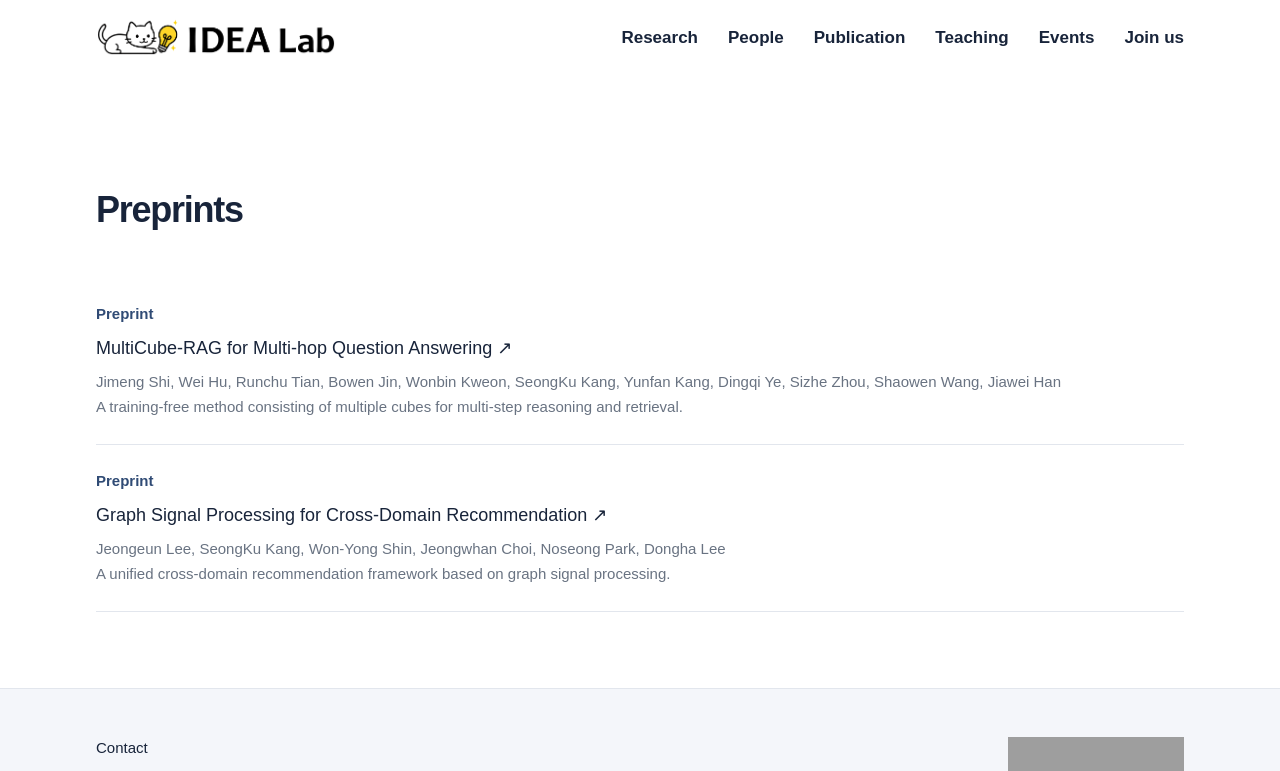
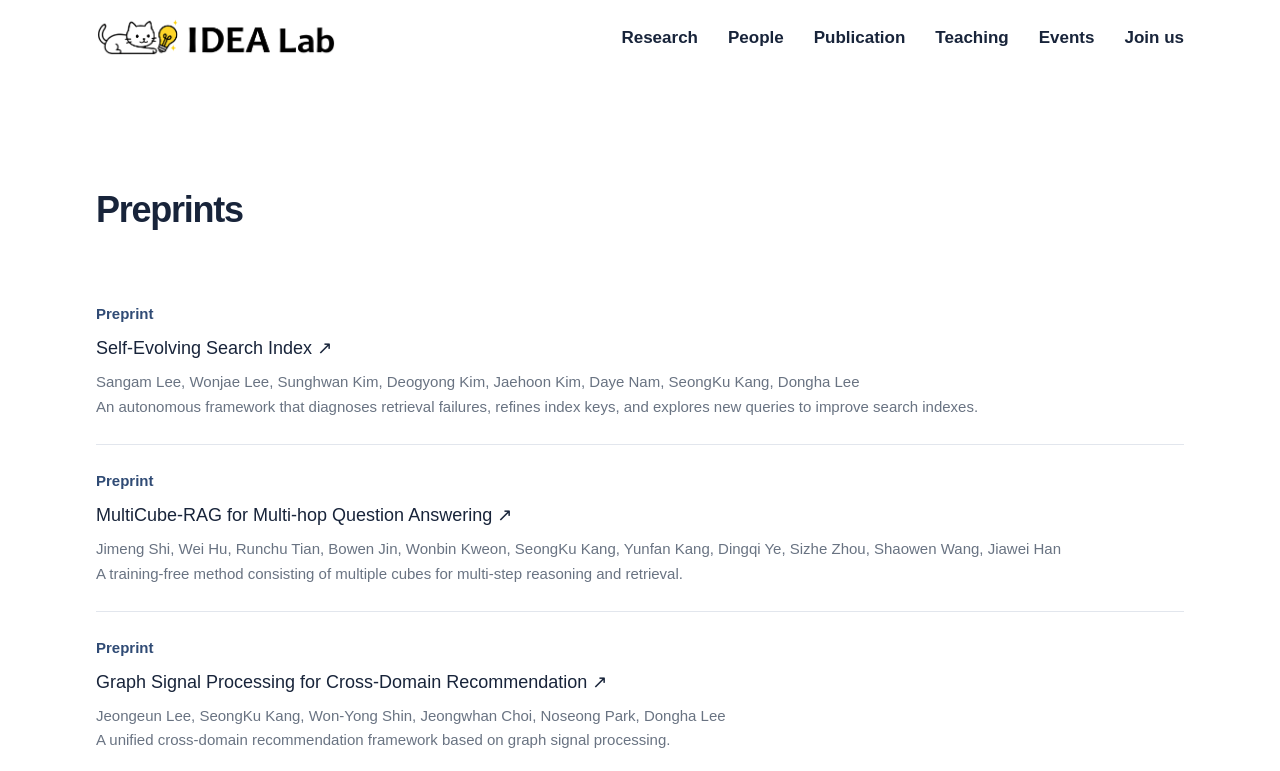
Before and after one commit to idealab-ku/idealab-website, a Next.js app: page /publication/preprint in a window 1280 px wide. Shown: the top 771 px of the page. Built offline with nearby package versions, Linux system fonts and the light colour scheme; grey boxes are pictures that could not be loaded.

Commit message:
Add Self-Evolving Search Index preprint

```diff
--- a/app/content/publication-supplements.ts
+++ b/app/content/publication-supplements.ts
@@ -1,4 +1,5 @@
 export const preprints = [
+  { title:"Self-Evolving Search Index", authors:"Sangam Lee, Wonjae Lee, Sunghwan Kim, Deogyong Kim, Jaehoon Kim, Daye Nam, SeongKu Kang, Dongha Lee", note:"An autonomous framework that diagnoses retrieval failures, refines index keys, and explores new queries to improve search indexes.", link:"https://arxiv.org/pdf/2609.19656" },
   { title:"MultiCube-RAG for Multi-hop Question Answering", authors:"Jimeng Shi, Wei Hu, Runchu Tian, Bowen Jin, Wonbin Kweon, SeongKu Kang, Yunfan Kang, Dingqi Ye, Sizhe Zhou, Shaowen Wang, Jiawei Han", note:"A training-free method consisting of multiple cubes for multi-step reasoning and retrieval.", link:"https://arxiv.org/pdf/2602.15898" },
   { title:"Graph Signal Processing for Cross-Domain Recommendation", authors:"Jeongeun Lee, SeongKu Kang, Won-Yong Shin, Jeongwhan Choi, Noseong Park, Dongha Lee", note:"A unified cross-domain recommendation framework based on graph signal processing.", link:"https://arxiv.org/pdf/2407.12374" },
 ];
```
